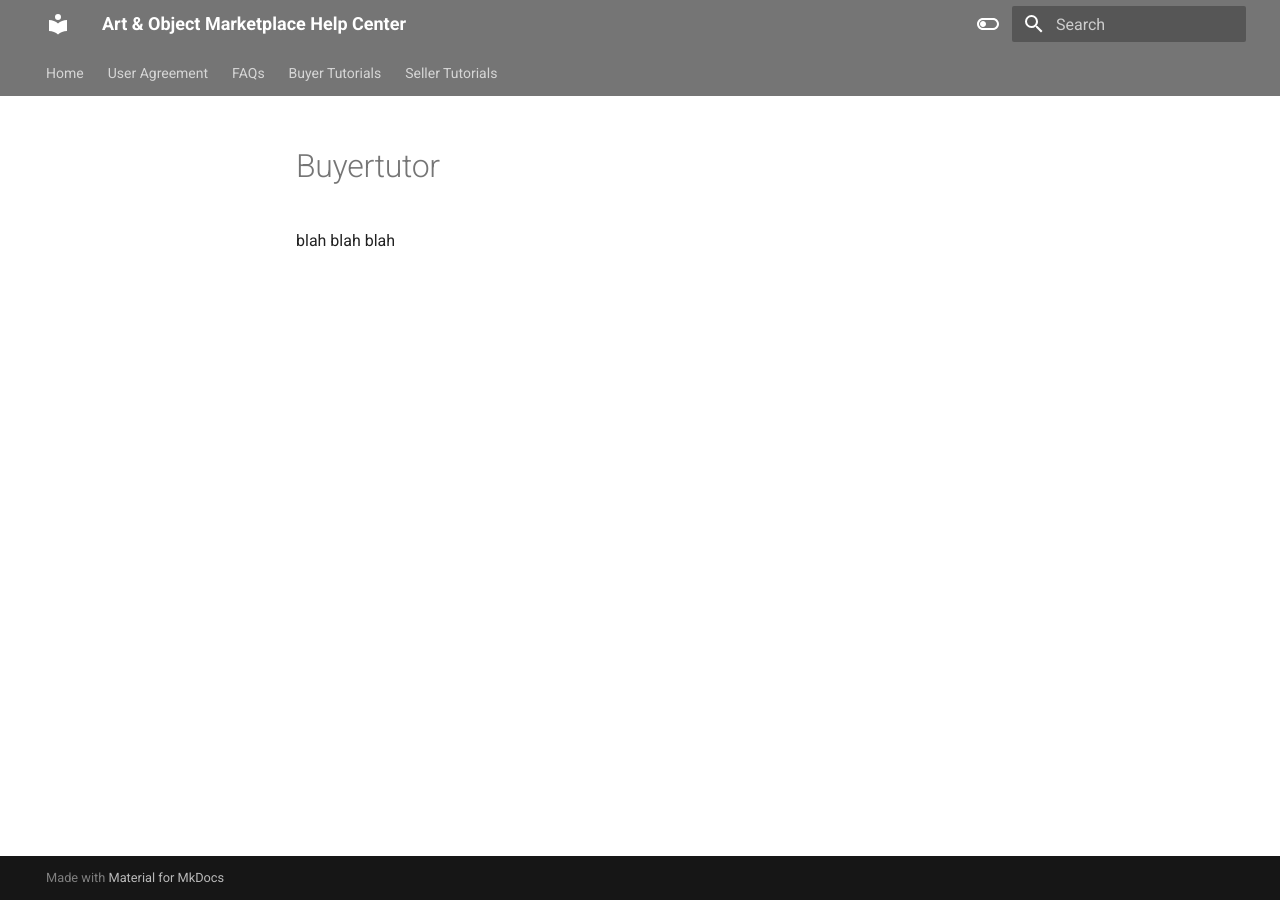
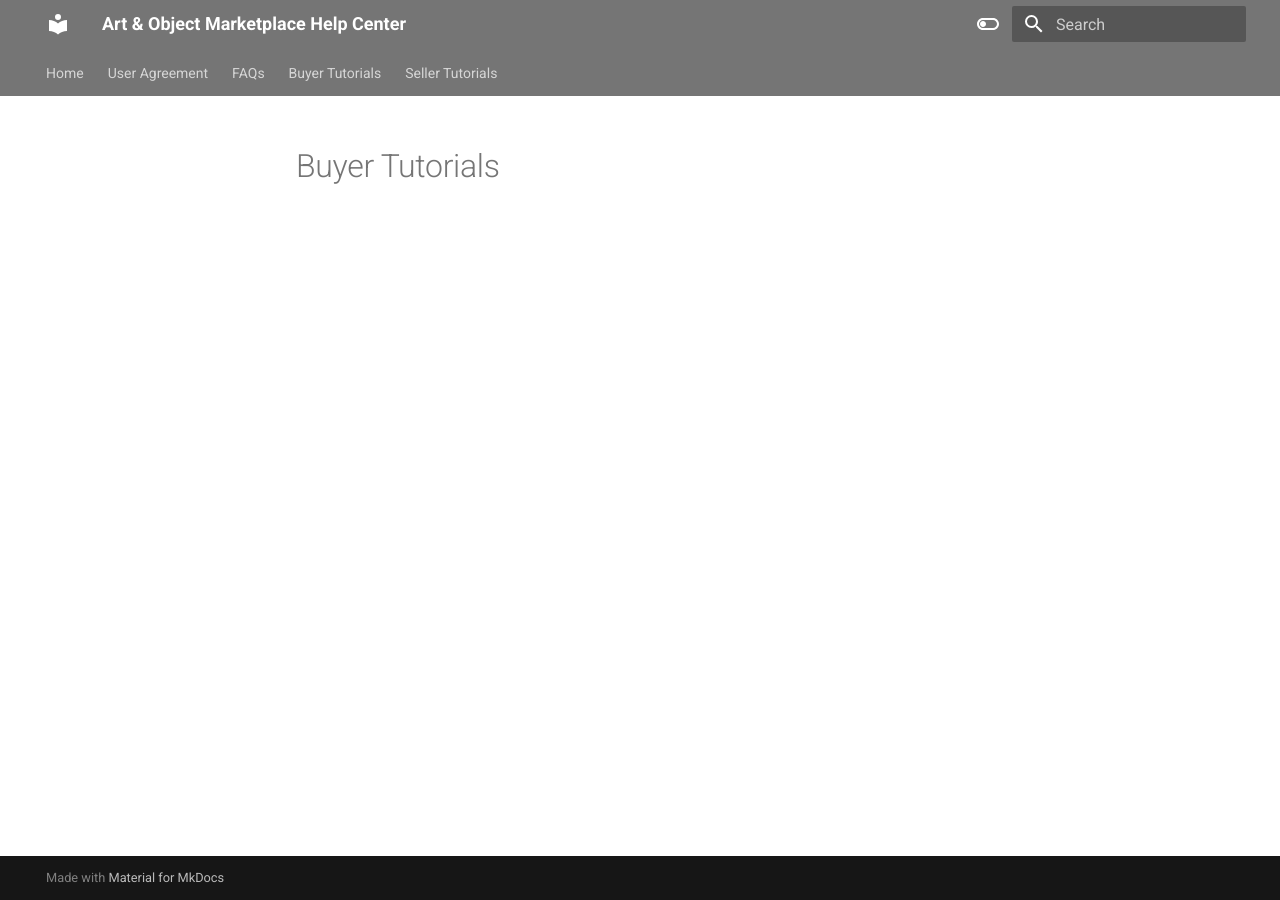
Before and after one commit to Journalistic/marketplace-docs, an MkDocs documentation site: the page built from docs/buyers/buyertutor.md, in a window 1280 px wide. Built offline with MkDocs 1.6.1 and Material for MkDocs 9.7.7, drawn with Linux system fonts in a browser that asks for light colours.

Commit message:
Update buyertutor.md

```diff
--- a/docs/buyers/buyertutor.md
+++ b/docs/buyers/buyertutor.md
@@ -1 +1 @@
-blah blah blah
+# Buyer Tutorials
```
